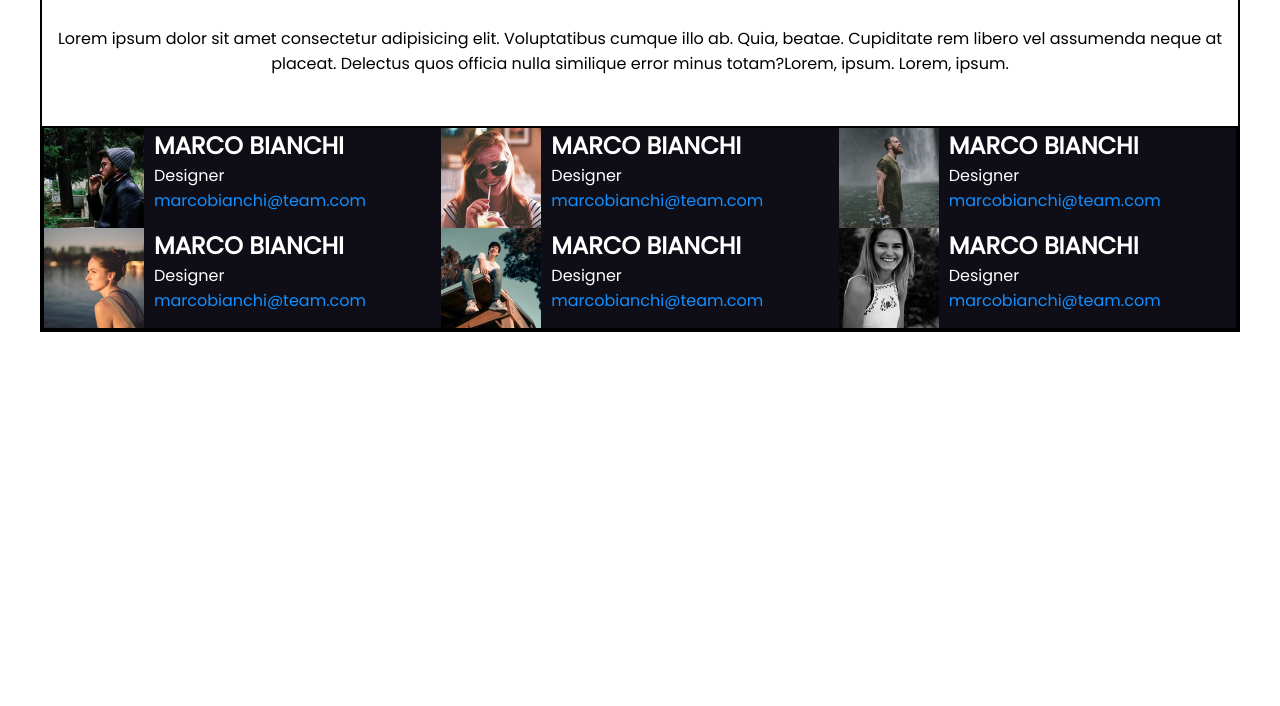
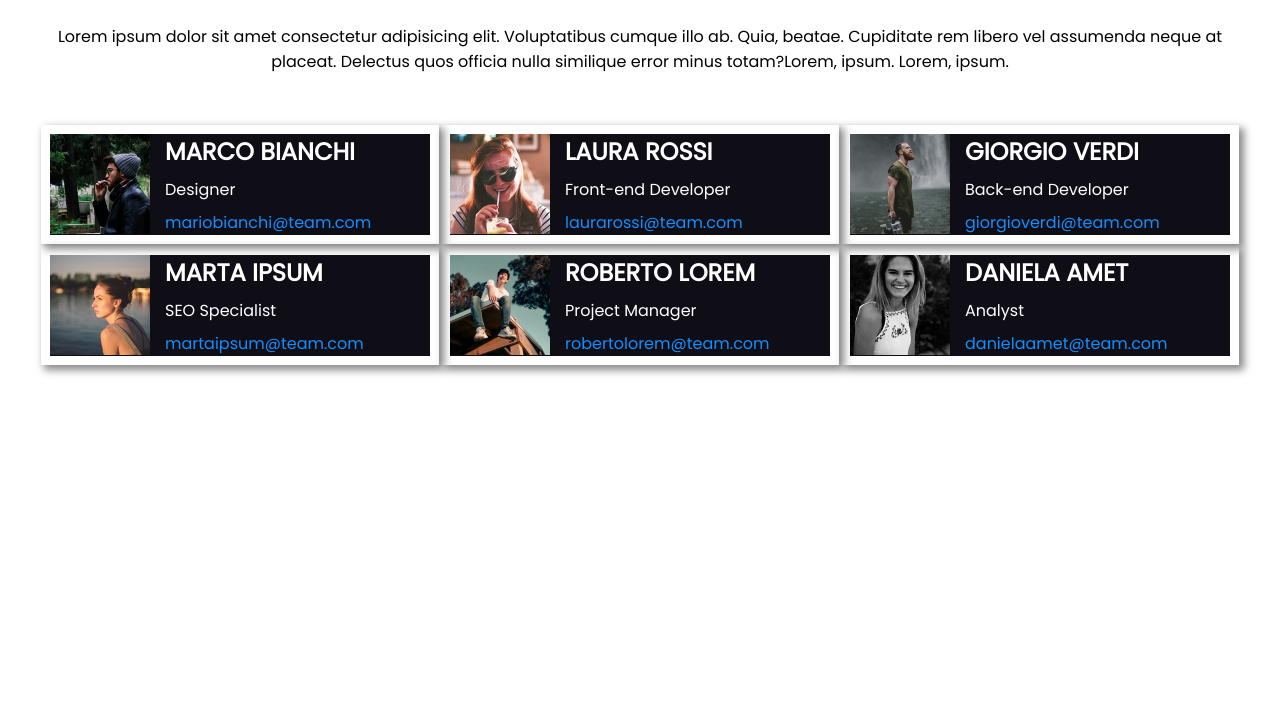
Before and after one commit to Vbortone99/html-css-float-cards, a plain HTML site: page index.html in a window 1280 px wide. Shown: the part 94-800 px from the top of the page. Drawn offline with Linux system fonts and the light colour scheme.

Commit message:
adjusted and added shadows

```diff
--- a/css/style.css
+++ b/css/style.css
@@ -1,28 +1,28 @@
+/* Colors Palette
+Title: rgb(229, 47, 114)
+Card Bg: rgb(15, 14, 23)
+e-mail: rgb(18, 143, 255)
+ */
 *{
     margin: 0;
     padding: 0;
     box-sizing: border-box;
 }
-
-/* Colors Palette
-Title: rgb(229, 47, 114)
-Card Bg: rgb(15, 14, 23)
-e-mail: rgb(18, 143, 255)
- */
-
+ body{
+     font-family: 'Fredoka', sans-serif;
+     font-family: 'Poppins', sans-serif;
+ }
 /* Utilities */
-body{
-    font-family: 'Fredoka', sans-serif;
-    font-family: 'Poppins', sans-serif;
-}
 .debug{
     border: 2px solid black;
+    /* padding: 10px; */
 }
-.clearfix{
+.clearfix::after{
     content: "";
     display: table;
     clear: both;
 }
+/* Utilities */
 .wrapped-container{
     max-width: 1200px;
     margin: 30px auto;
@@ -37,18 +37,21 @@ h1{
     margin-top: 50px;
 }
 .cards-container>div{ /*card*/
-    background-color: rgb(15, 14, 23);
     color: white;
     text-align: left;
-    height: 100px;
     float: left;
     width: calc(100%/3);
 }
-
+.card{
+    background-color: rgb(15, 14, 23);
+    background-clip: content-box;
+    padding: 10px;
+    box-shadow: 4px 4px 8px #888888;
+}
 img{
     float: left;
     width: 100px;
-    margin-right: 10px;
+    margin-right: 15px;
 }
 
 a{
@@ -57,4 +60,5 @@ a{
 }
 span{
     display: block;
+    margin:8px 0px;
 }
--- a/index.html
+++ b/index.html
@@ -10,49 +10,49 @@
     <title>Float Cards</title>
 </head>
 <body>
-    <div class="wrapped-container debug">
+    <div class="wrapped-container">
         <header>
             <h1>Meet Our Team</h1>
         </header>
         <body>
             <main>
                 <p>Lorem ipsum dolor sit amet consectetur adipisicing elit. Voluptatibus cumque illo ab. Quia, beatae. Cupiditate rem libero vel assumenda neque at placeat. Delectus quos officia nulla similique error minus totam?Lorem, ipsum. Lorem, ipsum.</p>
-                <div class="cards-container debug clearfix">
-                    <div class="card clearfix">
+                <div class="cards-container clearfix">
+                    <div class="card ">
                         <img src="img/male1.png" alt="Card 1">
                         <h2>MARCO BIANCHI</h2>
                         <span>Designer</span>
-                        <a href="https://www.google.com/intl/it/gmail/about/">marcobianchi@team.com</a>
+                        <a href="https://www.google.com/intl/it/gmail/about/">mariobianchi@team.com</a>
                     </div>
-                    <div class="card">
+                    <div class="card ">
                         <img src="img/female1.png" alt="Card 1">
-                        <h2>MARCO BIANCHI</h2>
-                        <span>Designer</span>
-                        <a href="https://www.google.com/intl/it/gmail/about/">marcobianchi@team.com</a>
+                        <h2>LAURA ROSSI</h2>
+                        <span>Front-end Developer</span>
+                        <a href="https://www.google.com/intl/it/gmail/about/">laurarossi@team.com</a>
                     </div>
-                    <div class="card">
+                    <div class="card ">
                         <img src="img/male2.png" alt="Card 1">
-                        <h2>MARCO BIANCHI</h2>
-                        <span>Designer</span>
-                        <a href="https://www.google.com/intl/it/gmail/about/">marcobianchi@team.com</a>
+                        <h2>GIORGIO VERDI </h2>
+                        <span>Back-end Developer</span>
+                        <a href="https://www.google.com/intl/it/gmail/about/">giorgioverdi@team.com</a>
                     </div>
                     <div class="card">
                         <img src="img/female2.png" alt="Card 1">
-                        <h2>MARCO BIANCHI</h2>
-                        <span>Designer</span>
-                        <a href="https://www.google.com/intl/it/gmail/about/">marcobianchi@team.com</a>
+                        <h2>MARTA IPSUM</h2>
+                        <span>SEO Specialist</span>
+                        <a href="https://www.google.com/intl/it/gmail/about/">martaipsum@team.com</a>
                     </div>
                     <div class="card">
                         <img src="img/male3.png" alt="Card 1">
-                        <h2>MARCO BIANCHI</h2>
-                        <span>Designer</span>
-                        <a href="https://www.google.com/intl/it/gmail/about/">marcobianchi@team.com</a>
+                        <h2>ROBERTO LOREM</h2>
+                        <span>Project Manager</span>
+                        <a href="https://www.google.com/intl/it/gmail/about/">robertolorem@team.com</a>
                     </div>
                     <div class="card">
                         <img src="img/female3.png" alt="Card 1">
-                        <h2>MARCO BIANCHI</h2>
-                        <span>Designer</span>
-                        <a href="https://www.google.com/intl/it/gmail/about/">marcobianchi@team.com</a>
+                        <h2>DANIELA AMET</h2>
+                        <span>Analyst</span>
+                        <a href="https://www.google.com/intl/it/gmail/about/">danielaamet@team.com</a>
                     </div>
                 </div>
             </main>
```
